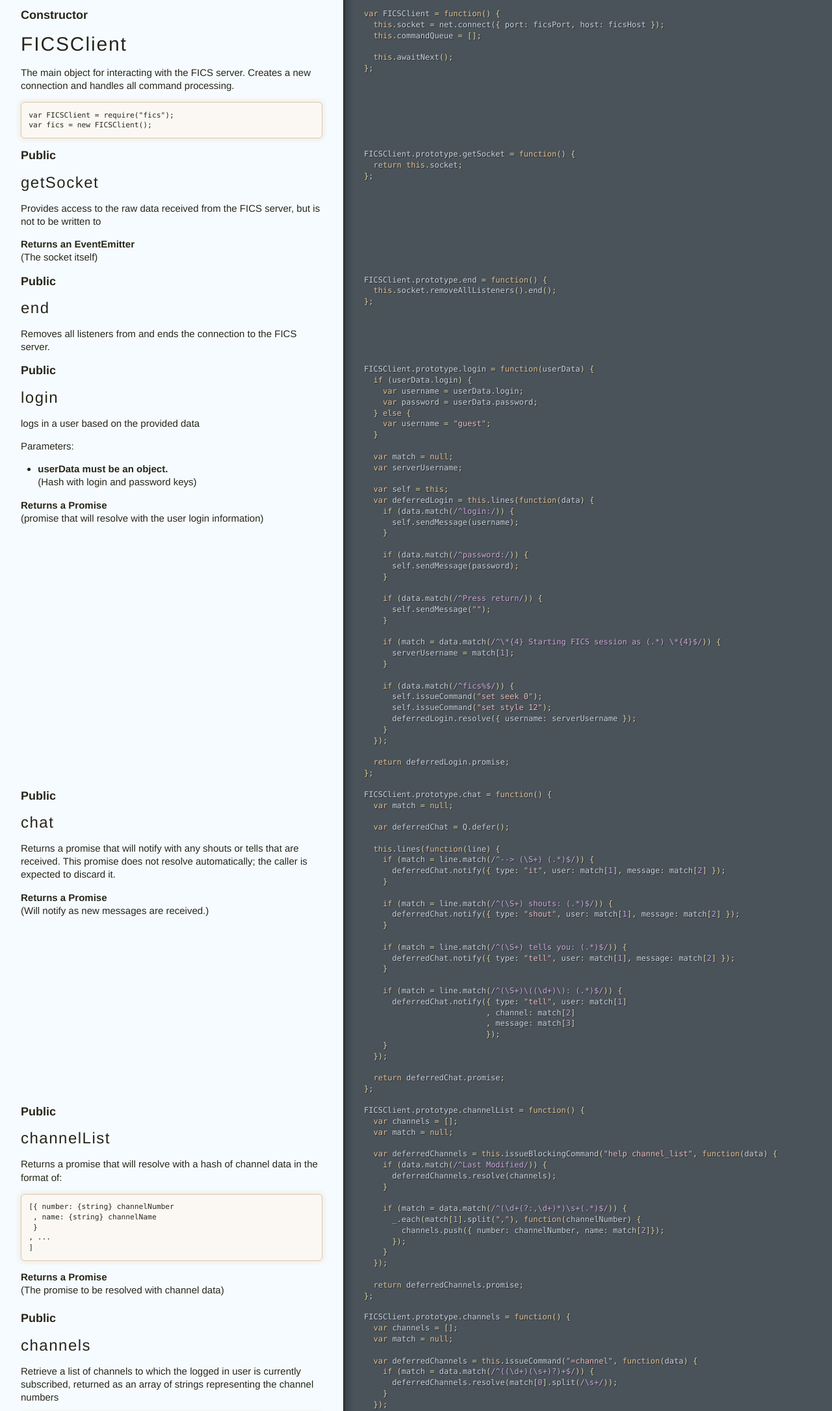
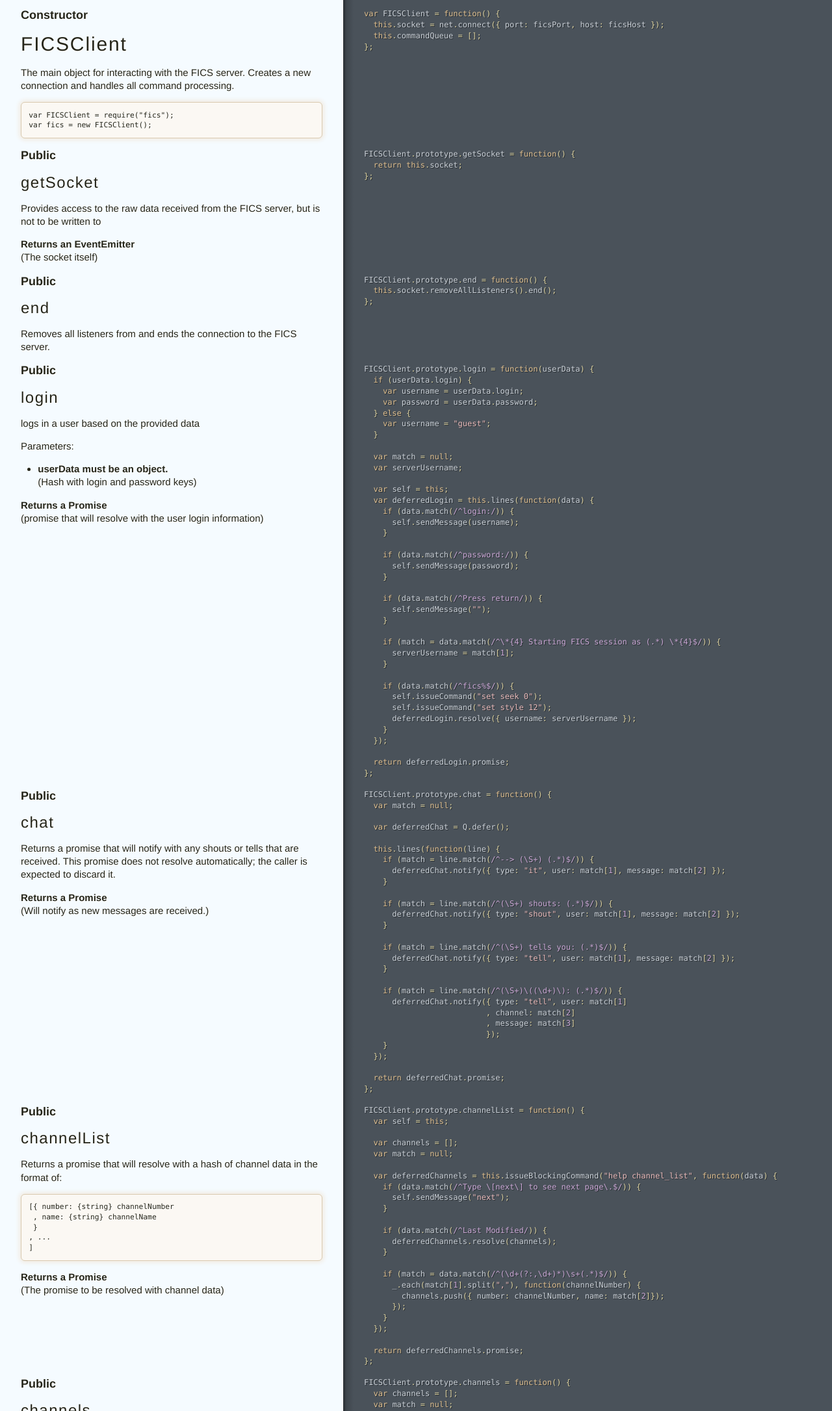
Before and after one commit to sonnym/fics, a plain HTML site: page index.html in a window 1280 px wide. Shown: the part 186-2358 px from the top of the page at 65% size. Drawn offline with Linux system fonts and the light colour scheme.

Commit message:
Generated documentation for 008541801378ea5fc4c694059b98b27c68d22775

```diff
--- a/assets/behavior.js
+++ b/assets/behavior.js
@@ -217,14 +217,6 @@ f.event={add:function(a,c,d,e,g){var h,i,j,k,l,m,n,o,p,q,r,s;if(!(a.nodeType===3
                     "level": 3,
                     "title": "sought",
                     "slug": "sought"
-                  },
-                  "depth": 3
-                }, {
-                  "type": "heading",
-                  "data": {
-                    "level": 3,
-                    "title": "awaitNext",
-                    "slug": "awaitnext"
                   },
                   "depth": 3
                 }, {
@@ -462,14 +454,6 @@ f.event={add:function(a,c,d,e,g){var h,i,j,k,l,m,n,o,p,q,r,s;if(!(a.nodeType===3
                 "level": 3,
                 "title": "sought",
                 "slug": "sought"
-              },
-              "depth": 3
-            }, {
-              "type": "heading",
-              "data": {
-                "level": 3,
-                "title": "awaitNext",
-                "slug": "awaitnext"
               },
               "depth": 3
             }, {
--- a/index.html
+++ b/index.html
@@ -18,8 +18,6 @@ var fics = new FICSClient();
 </code></pre></div></div><div class="code"><div class="wrapper"><span class="kd">var</span> <span class="nx">FICSClient</span> <span class="o">=</span> <span class="kd">function</span><span class="p">()</span> <span class="p">{</span>
   <span class="k">this</span><span class="p">.</span><span class="nx">socket</span> <span class="o">=</span> <span class="nx">net</span><span class="p">.</span><span class="nx">connect</span><span class="p">({</span> <span class="nx">port</span><span class="o">:</span> <span class="nx">ficsPort</span><span class="p">,</span> <span class="nx">host</span><span class="o">:</span> <span class="nx">ficsHost</span> <span class="p">});</span>
   <span class="k">this</span><span class="p">.</span><span class="nx">commandQueue</span> <span class="o">=</span> <span class="p">[];</span>
-
-  <span class="k">this</span><span class="p">.</span><span class="nx">awaitNext</span><span class="p">();</span>
 <span class="p">};</span></div></div></div><div class="segment"><div class="comments doc-section doc-section-public"><div class="wrapper"><p><span class='doc-section-header'>Public</span></p>
 
 <h3 id="getsocket">getSocket</h3>
@@ -134,10 +132,16 @@ format of:</p>
 </code></pre>
 
 <p><strong>Returns a Promise</strong><br/>(The promise to be resolved with channel data)</p></div></div><div class="code"><div class="wrapper"><span class="nx">FICSClient</span><span class="p">.</span><span class="nx">prototype</span><span class="p">.</span><span class="nx">channelList</span> <span class="o">=</span> <span class="kd">function</span><span class="p">()</span> <span class="p">{</span>
+  <span class="kd">var</span> <span class="nx">self</span> <span class="o">=</span> <span class="k">this</span><span class="p">;</span>
+
   <span class="kd">var</span> <span class="nx">channels</span> <span class="o">=</span> <span class="p">[];</span>
   <span class="kd">var</span> <span class="nx">match</span> <span class="o">=</span> <span class="kc">null</span><span class="p">;</span>
 
   <span class="kd">var</span> <span class="nx">deferredChannels</span> <span class="o">=</span> <span class="k">this</span><span class="p">.</span><span class="nx">issueBlockingCommand</span><span class="p">(</span><span class="s2">&quot;help channel_list&quot;</span><span class="p">,</span> <span class="kd">function</span><span class="p">(</span><span class="nx">data</span><span class="p">)</span> <span class="p">{</span>
+    <span class="k">if</span> <span class="p">(</span><span class="nx">data</span><span class="p">.</span><span class="nx">match</span><span class="p">(</span><span class="sr">/^Type \[next\] to see next page\.$/</span><span class="p">))</span> <span class="p">{</span>
+      <span class="nx">self</span><span class="p">.</span><span class="nx">sendMessage</span><span class="p">(</span><span class="s2">&quot;next&quot;</span><span class="p">);</span>
+    <span class="p">}</span>
+
     <span class="k">if</span> <span class="p">(</span><span class="nx">data</span><span class="p">.</span><span class="nx">match</span><span class="p">(</span><span class="sr">/^Last Modified/</span><span class="p">))</span> <span class="p">{</span>
       <span class="nx">deferredChannels</span><span class="p">.</span><span class="nx">resolve</span><span class="p">(</span><span class="nx">channels</span><span class="p">);</span>
     <span class="p">}</span>
@@ -636,23 +640,6 @@ The games will be presented in the following format:</p>
   <span class="k">return</span> <span class="nx">deferredSought</span><span class="p">.</span><span class="nx">promise</span><span class="p">;</span>
 <span class="p">};</span></div></div></div><div class="segment"><div class="comments doc-section doc-section-private"><div class="wrapper"><p><span class='doc-section-header'>Private</span></p>
 
-<h3 id="awaitnext">awaitNext</h3>
-
-<p>Creates a promise that monitors the text stream for next page prompts, sends
-a next command, then starts the process all over again before discarding
-the promise</p></div></div><div class="code"><div class="wrapper"><span class="nx">FICSClient</span><span class="p">.</span><span class="nx">prototype</span><span class="p">.</span><span class="nx">awaitNext</span> <span class="o">=</span> <span class="kd">function</span><span class="p">()</span> <span class="p">{</span>
-  <span class="kd">var</span> <span class="nx">self</span> <span class="o">=</span> <span class="k">this</span><span class="p">;</span>
-
-  <span class="kd">var</span> <span class="nx">pagingPromise</span> <span class="o">=</span> <span class="k">this</span><span class="p">.</span><span class="nx">lines</span><span class="p">(</span><span class="kd">function</span><span class="p">(</span><span class="nx">data</span><span class="p">)</span> <span class="p">{</span>
-    <span class="k">if</span> <span class="p">(</span><span class="nx">data</span><span class="p">.</span><span class="nx">match</span><span class="p">(</span><span class="sr">/^Type \[next\] to see next page\.$/</span><span class="p">))</span> <span class="p">{</span>
-      <span class="nx">pagingPromise</span><span class="p">.</span><span class="nx">resolve</span><span class="p">();</span>
-
-      <span class="nx">self</span><span class="p">.</span><span class="nx">sendMessage</span><span class="p">(</span><span class="s2">&quot;next&quot;</span><span class="p">);</span>
-      <span class="nx">self</span><span class="p">.</span><span class="nx">awaitNext</span><span class="p">();</span>
-    <span class="p">}</span>
-  <span class="p">});</span>
-<span class="p">};</span></div></div></div><div class="segment"><div class="comments doc-section doc-section-private"><div class="wrapper"><p><span class='doc-section-header'>Private</span></p>
-
 <h3 id="lines">lines</h3>
 
 <p>Creates a new promise and then feeds each line of input to the provided
```
